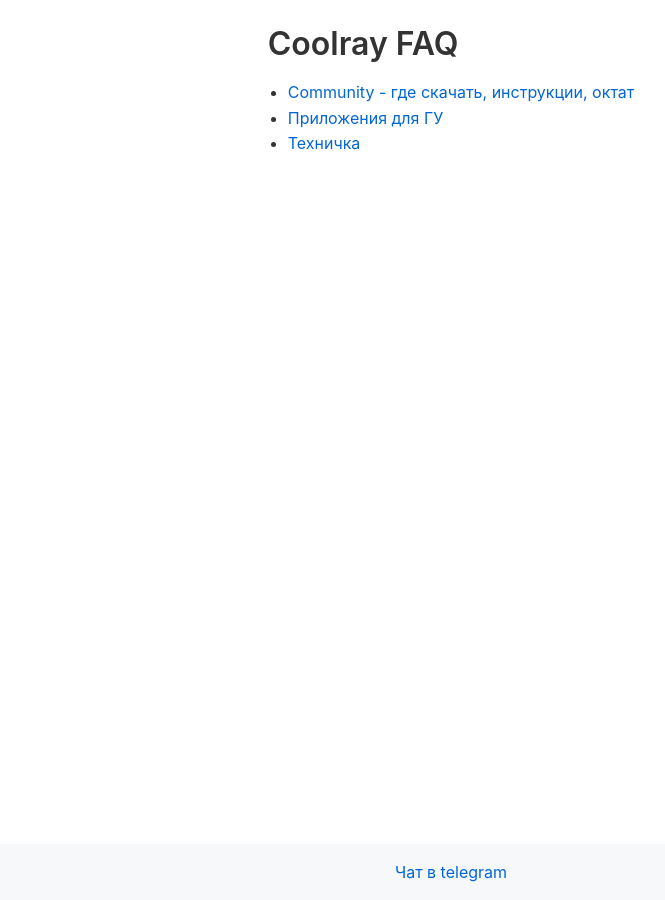
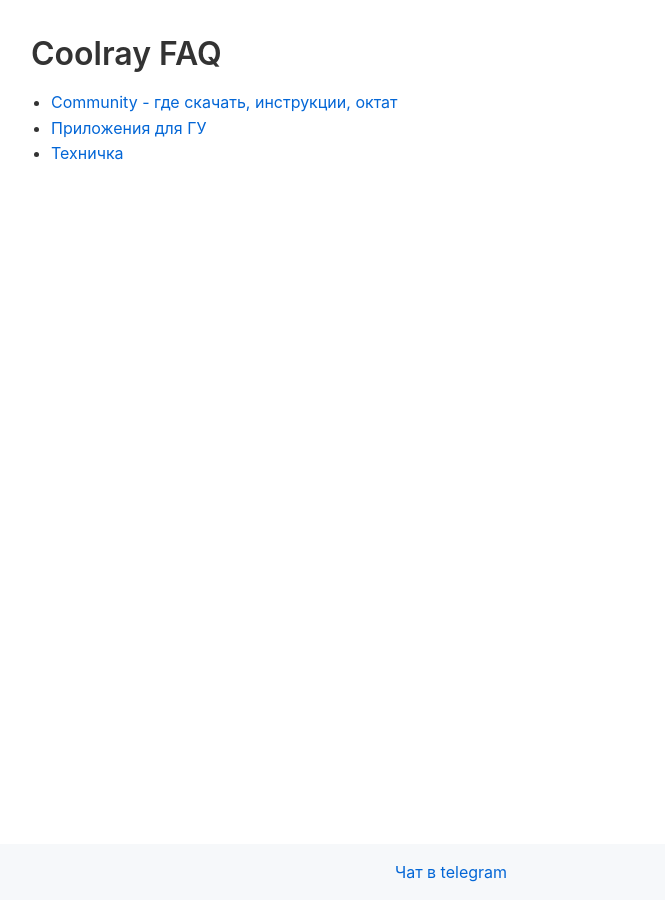
Before and after one commit to qttc/qttc.github.io, a Jekyll site: the page built from index.md, in a window 1280 px wide. Shown: the whole page, without its empty margins (189-854 px from the left). Built offline with Jekyll 4.4.1, drawn with Linux system fonts in a browser that asks for light colours.

Commit message:
Implement ToC

```diff
--- a/_layouts/default.html
+++ b/_layouts/default.html
@@ -8,8 +8,22 @@
 </head>
 <body>
 
+    <div class="sidebar">
+        <ul class="toc">
+        {% for header in page.content | split: '<h2' %}
+          {% if forloop.index > 1 %}
+            <li>
+              <a href="#{{ header | split: '">' | first | split: 'id="' | last }}">
+                {{ header | split: '</h2>' | first | split: '">' | last }}
+              </a>
+            </li>
+          {% endif %}
+        {% endfor %}
+        </ul>
+    </div>
+
     <div class="container">
-        {{ content }} <!-- Содержимое конкретной страницы -->
+        {{ content }}
     </div>
 
     {% include footer.html %}
--- a/assets/css/styles.css
+++ b/assets/css/styles.css
@@ -10,3 +10,14 @@
     max-width: 60%;
     height: auto;
 }
+
+.sidebar {
+    float: left;
+    width: 200px; /* или другая ширина, которая вам нужна */
+    /* Остальные стили для боковой панели и оглавления */
+}
+
+.container {
+    margin-left: 220px; /* Учитывайте ширину .sidebar */
+    /* Остальные стили для .container */
+}
```
